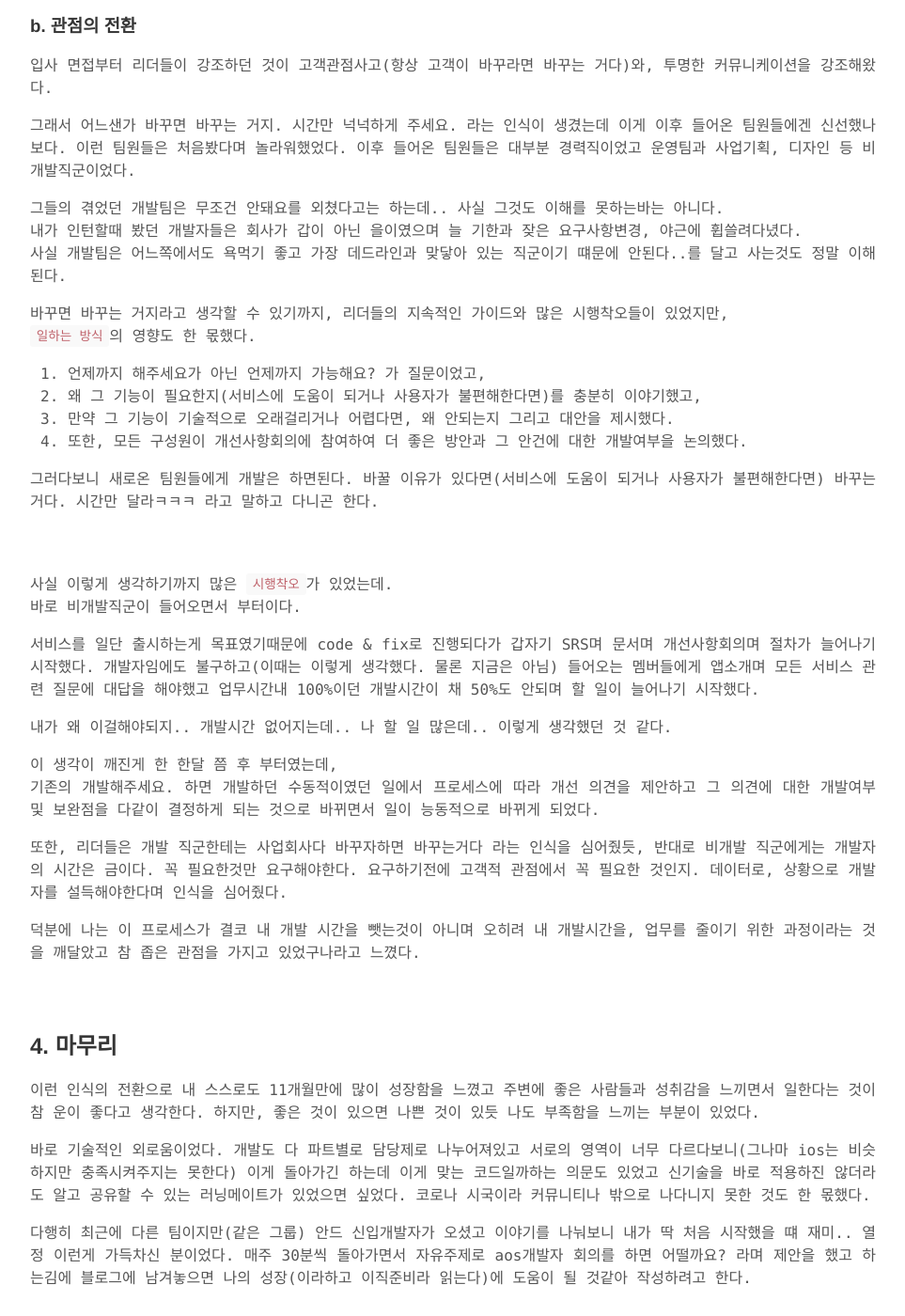
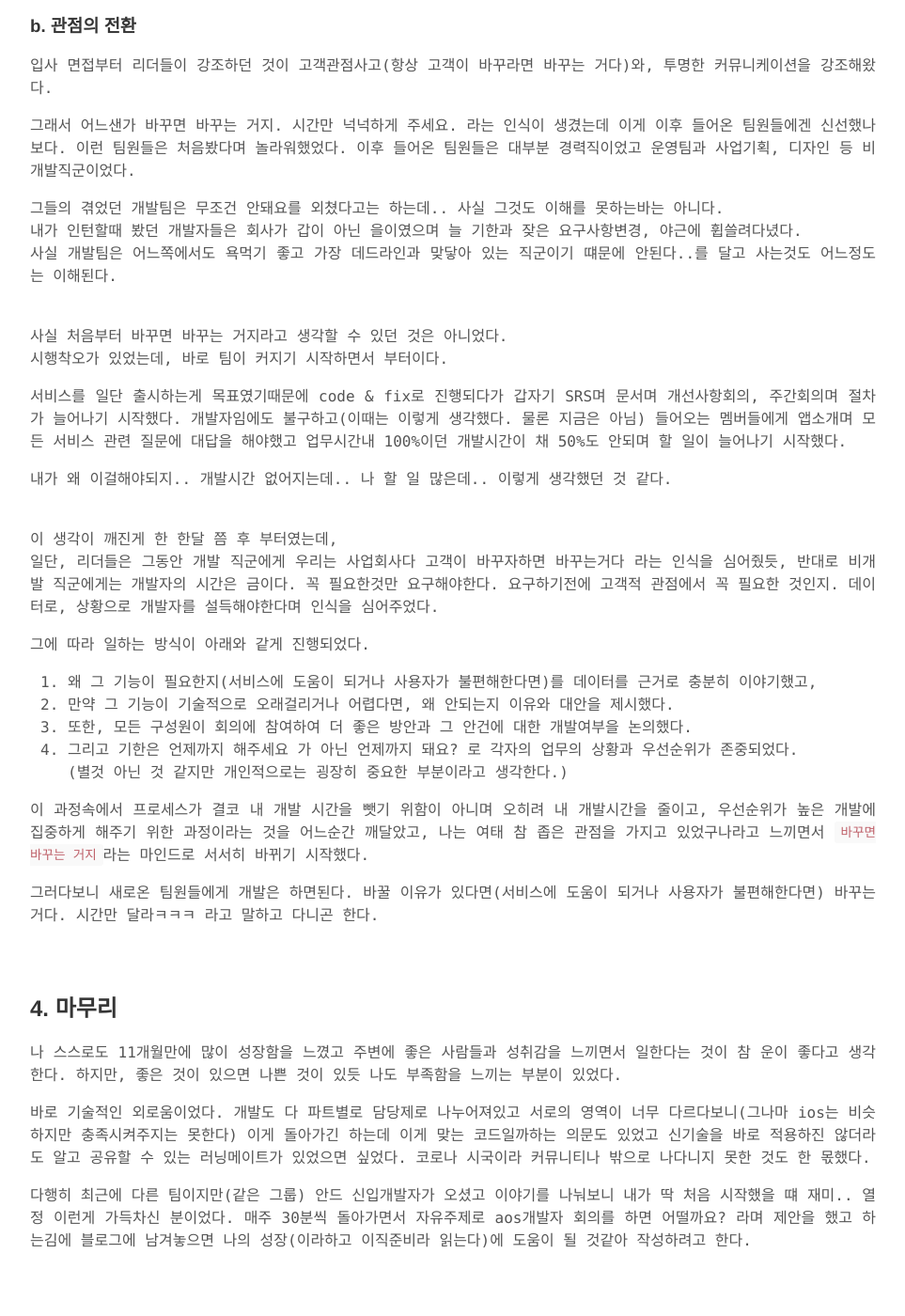
Before and after one commit to jwl-97/jwl-97.github.io, a Jekyll site: the page built from memoirs/memoirs_20210312/index.md, in a window 1280 px wide and 1400 px high, scrolled down 1503 px. Shown: the whole window at 94% size, without its empty margins (158-1121 px from the left). Built offline with Jekyll 4.4.1, drawn with Linux system fonts in a browser that asks for light colours; some web fonts are replaced; comment, search, counter and statistics services are not loaded.

Commit message:
post 오타, 내용추가

```diff
--- a/memoirs/memoirs_20210312/index.md
+++ b/memoirs/memoirs_20210312/index.md
@@ -59,37 +59,35 @@ mvvm을 속도면에서 좋은 것같아서 렌톡에서 가장 많이 접근하
 
 그들의 겪었던 개발팀은 무조건 안돼요를 외쳤다고는 하는데.. 사실 그것도 이해를 못하는바는 아니다.<br>
 내가 인턴할때 봤던 개발자들은 회사가 갑이 아닌 을이였으며 늘 기한과 잦은 요구사항변경, 야근에 휩쓸려다녔다.<br>
-사실 개발팀은 어느쪽에서도 욕먹기 좋고 가장 데드라인과 맞닿아 있는 직군이기 떄문에 안된다..를 달고 사는것도 정말 이해된다.<br>
+사실 개발팀은 어느쪽에서도 욕먹기 좋고 가장 데드라인과 맞닿아 있는 직군이기 떄문에 안된다..를 달고 사는것도 어느정도는 이해된다.<br><br>
 
-바꾸면 바꾸는 거지라고 생각할 수 있기까지, 리더들의 지속적인 가이드와 많은 시행착오들이 있었지만, <br>
-`일하는 방식`의 영향도 한 몫했다.
+사실 처음부터 바꾸면 바꾸는 거지라고 생각할 수 있던 것은 아니었다.<br>
+시행착오가 있었는데, 바로 팀이 커지기 시작하면서 부터이다.<br>
 
-1. 언제까지 해주세요가 아닌 언제까지 가능해요? 가 질문이었고,<br>
-2. 왜 그 기능이 필요한지(서비스에 도움이 되거나 사용자가 불편해한다면)를 충분히 이야기했고,<br>
-3. 만약 그 기능이 기술적으로 오래걸리거나 어렵다면, 왜 안되는지 그리고 대안을 제시했다.
-4. 또한, 모든 구성원이 개선사항회의에 참여하여 더 좋은 방안과 그 안건에 대한 개발여부을 논의했다.
+서비스를 일단 출시하는게 목표였기때문에 code & fix로 진행되다가 갑자기 SRS며 문서며 개선사항회의, 주간회의며 절차가 늘어나기 시작했다. 개발자임에도 불구하고(이때는 이렇게 생각했다. 물론 지금은 아님) 들어오는 멤버들에게 앱소개며
+모든 서비스 관련 질문에 대답을 해야했고 업무시간내 100%이던 개발시간이 채 50%도 안되며 할 일이 늘어나기 시작했다.<br>
+
+내가 왜 이걸해야되지.. 개발시간 없어지는데.. 나 할 일 많은데.. 이렇게 생각했던 것 같다.<br><br>
+
+이 생각이 깨진게 한 한달 쯤 후 부터였는데, <br>
+일단, 리더들은 그동안 개발 직군에게 우리는 사업회사다 고객이 바꾸자하면 바꾸는거다 라는 인식을 심어줬듯,
+반대로 비개발 직군에게는 개발자의 시간은 금이다. 꼭 필요한것만 요구해야한다. 요구하기전에 고객적 관점에서 꼭 필요한 것인지. 데이터로, 상황으로 개발자를 설득해야한다며 인식을 심어주었다.
+
+그에 따라 일하는 방식이 아래와 같게 진행되었다.
+1. 왜 그 기능이 필요한지(서비스에 도움이 되거나 사용자가 불편해한다면)를 데이터를 근거로 충분히 이야기했고,<br>
+2. 만약 그 기능이 기술적으로 오래걸리거나 어렵다면, 왜 안되는지 이유와 대안을 제시했다.
+3. 또한, 모든 구성원이 회의에 참여하여 더 좋은 방안과 그 안건에 대한 개발여부을 논의했다.
+4. 그리고 기한은 언제까지 해주세요 가 아닌 언제까지 돼요? 로 각자의 업무의 상황과 우선순위가 존중되었다.<br>
+(별것 아닌 것 같지만 개인적으로는 굉장히 중요한 부분이라고 생각한다.)
+
+이 과정속에서 프로세스가 결코 내 개발 시간을 뺏기 위함이 아니며 오히려 내 개발시간을 줄이고, 우선순위가 높은 개발에 집중하게 해주기 위한 과정이라는 것을 어느순간 깨달았고, 나는 여태 참 좁은 관점을 가지고 있었구나라고 느끼면서 `바꾸면 바꾸는 거지`라는 마인드로 서서히 바뀌기 시작했다.<br>
 
 그러다보니 새로온 팀원들에게 개발은 하면된다. 바꿀 이유가 있다면(서비스에 도움이 되거나 사용자가 불편해한다면) 바꾸는 거다. 시간만 달라ㅋㅋㅋ 라고 말하고 다니곤 한다.<br><br><br>
 
-사실 이렇게 생각하기까지 많은 `시행착오`가 있었는데. <br>바로 비개발직군이 들어오면서 부터이다.<br>
-
-서비스를 일단 출시하는게 목표였기때문에 code & fix로 진행되다가 갑자기 SRS며 문서며 개선사항회의며 절차가 늘어나기 시작했다. 개발자임에도 불구하고(이때는 이렇게 생각했다. 물론 지금은 아님) 들어오는 멤버들에게 앱소개며
-모든 서비스 관련 질문에 대답을 해야했고 업무시간내 100%이던 개발시간이 채 50%도 안되며 할 일이 늘어나기 시작했다.<br>
-
-내가 왜 이걸해야되지.. 개발시간 없어지는데.. 나 할 일 많은데.. 이렇게 생각했던 것 같다.<br>
-
-이 생각이 깨진게 한 한달 쯤 후 부터였는데, <br>
-기존의 개발해주세요. 하면 개발하던 수동적이였던 일에서 프로세스에 따라 개선 의견을 제안하고 그 의견에 대한 개발여부 및 보완점을 다같이 결정하게 되는 것으로 바뀌면서 일이 능동적으로 바뀌게 되었다.<br>
-
-또한, 리더들은 개발 직군한테는 사업회사다 바꾸자하면 바꾸는거다 라는 인식을 심어줬듯,
-반대로 비개발 직군에게는 개발자의 시간은 금이다. 꼭 필요한것만 요구해야한다. 요구하기전에 고객적 관점에서 꼭 필요한 것인지. 데이터로, 상황으로 개발자를 설득해야한다며 인식을 심어줬다.
-
-덕분에 나는 이 프로세스가 결코 내 개발 시간을 뺏는것이 아니며
-오히려 내 개발시간을, 업무를 줄이기 위한 과정이라는 것을 깨달았고 참 좁은 관점을 가지고 있었구나라고 느꼈다.<br><br><br>
 
 ## 4. 마무리
 
-이런 인식의 전환으로 내 스스로도 11개월만에 많이 성장함을 느꼈고
+나 스스로도 11개월만에 많이 성장함을 느꼈고
 주변에 좋은 사람들과 성취감을 느끼면서 일한다는 것이 참 운이 좋다고 생각한다.
 하지만, 좋은 것이 있으면 나쁜 것이 있듯 나도 부족함을 느끼는 부분이 있었다.
 
```
Also changed, not shown: post/lottoApp_20210312/index.md (+1 -1 lines), 2 other files.
